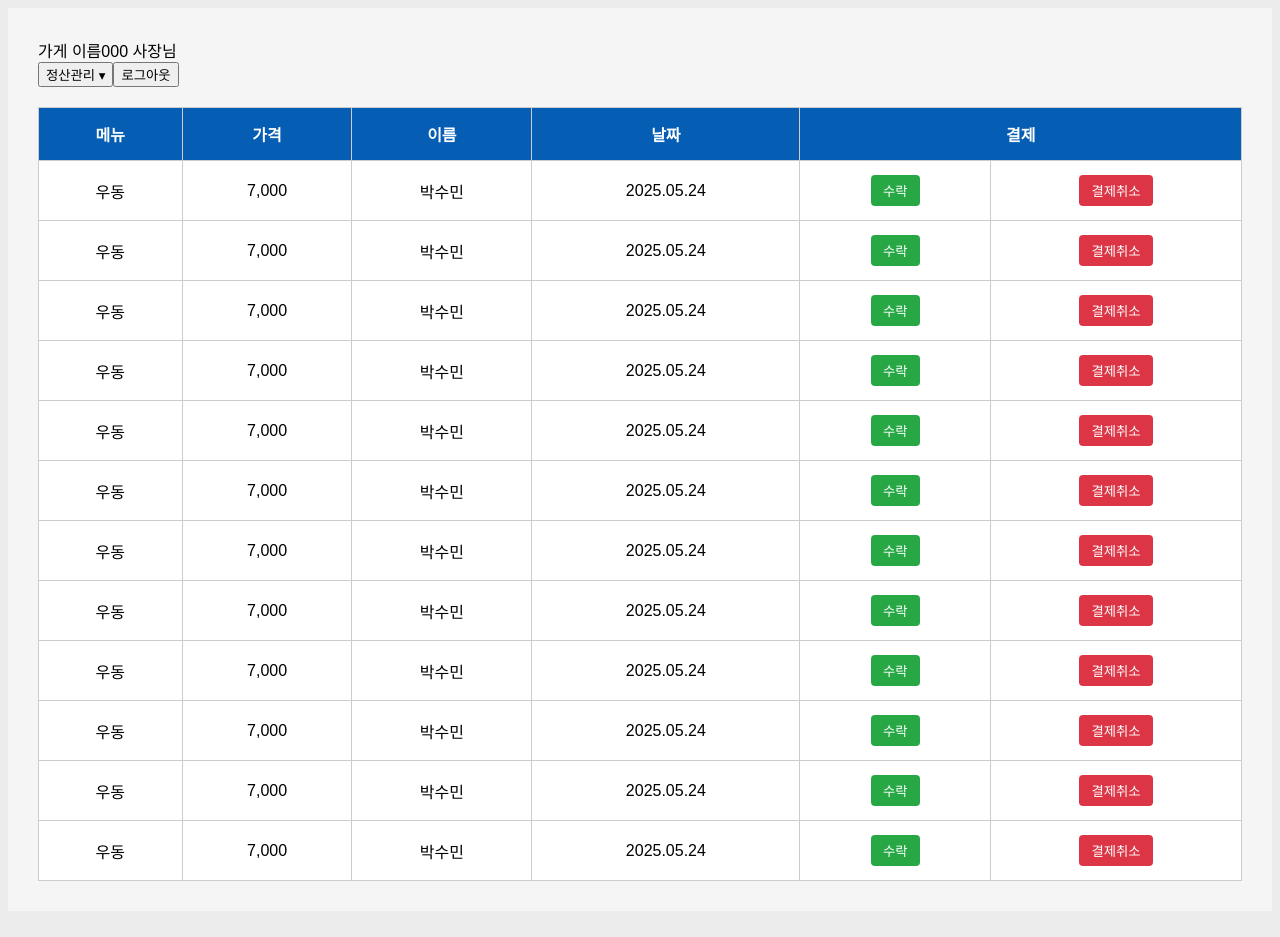
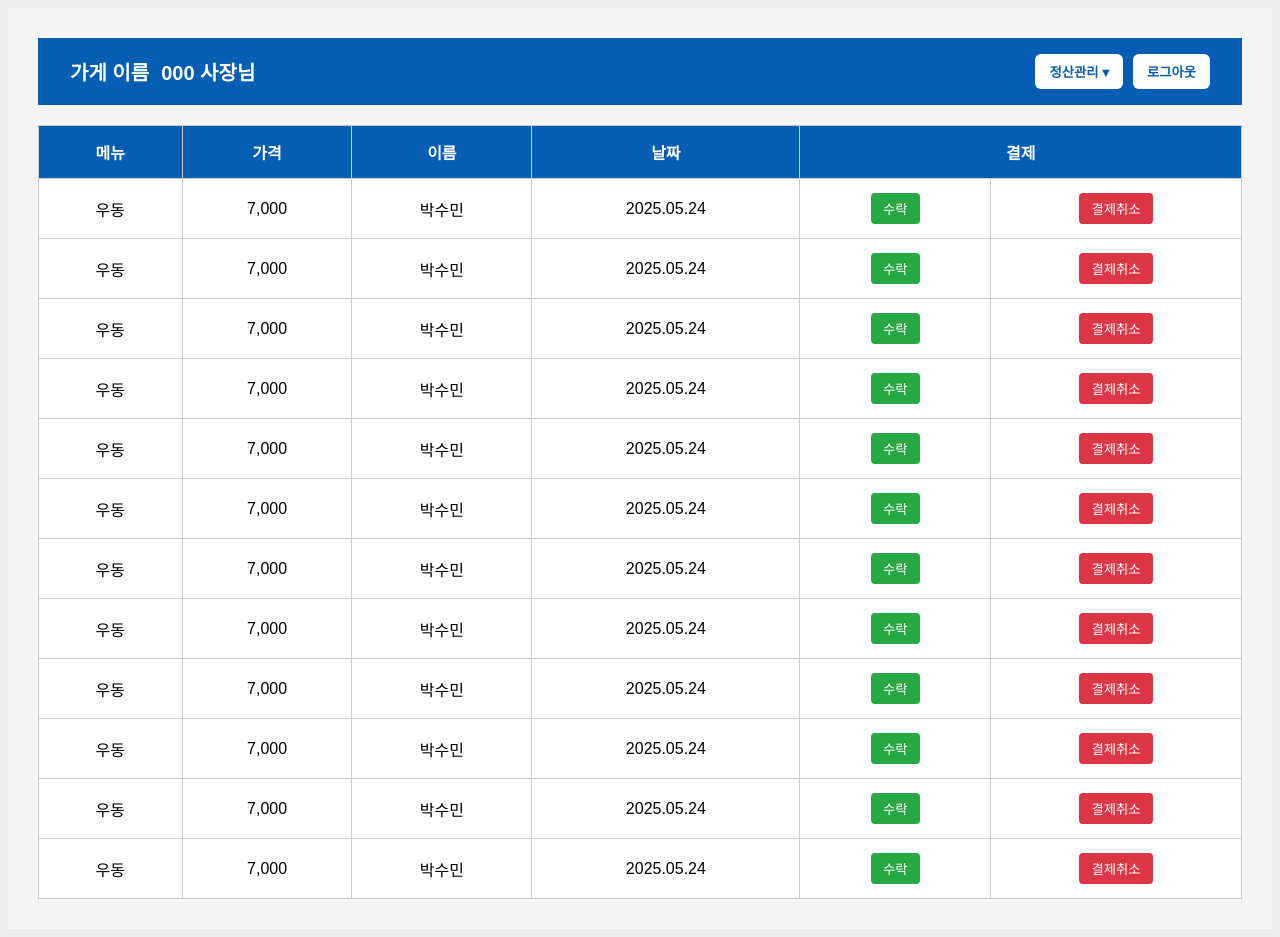
Before and after one commit to sangyunjeon/dmu-pay, a React (Create React App) app: page /merchant in a window 1280 px wide. Built offline with nearby package versions, Linux system fonts and the light colour scheme.

Commit message:
header design

```diff
--- a/src/components/MerchantHeader.css
+++ b/src/components/MerchantHeader.css
@@ -1,33 +1,73 @@
+.merchant-header {
+  display: flex;
+  justify-content: space-between;
+  align-items: center;
+  background-color: #055db4;
+  color: white;
+  padding: 16px 32px;
+  font-size: 18px;
+}
+
+.merchant-info {
+  display: flex;
+  align-items: center;
+  gap: 12px;
+  font-weight: bold;
+  font-size: 20px;
+}
+
 .merchant-actions {
   position: relative;
   display: flex;
   align-items: center;
+  gap: 10px;
 }
 
-.merchant-actions .dropdown {
-  position: relative;
+/* 공통 버튼 스타일 */
+.merchant-actions button {
+  padding: 8px 14px;
+  border: none;
+  border-radius: 6px;
+  font-weight: bold;
+  cursor: pointer;
+  background-color: white;
+  color: #055db4;
+  transition: background-color 0.2s ease;
 }
 
-.merchant-actions .dropdown-menu {
+.merchant-actions button:hover {
+  background-color: #e6f0fc;
+}
+
+/* 드롭다운 메뉴 */
+.dropdown-menu {
   position: absolute;
-  top: 40px;
-  right: 0;
+  top: 45px;
+  right: 90px;
   background-color: white;
+  color: #333;
   border: 1px solid #ccc;
   box-shadow: 0px 2px 8px rgba(0,0,0,0.15);
   list-style: none;
   padding: 0;
   margin: 0;
   z-index: 10;
-  min-width: 140px;
+  border-radius: 6px;
+  overflow: hidden;
+  min-width: 160px;
 }
 
-.merchant-actions .dropdown-menu li {
-  padding: 10px 15px;
+.dropdown-menu li {
+  padding: 12px 16px;
   cursor: pointer;
-  font-size: 14px;
+  font-size: 15px;
+  border-bottom: 1px solid #eee;
 }
 
-.merchant-actions .dropdown-menu li:hover {
-  background-color: #f0f0f0;
+.dropdown-menu li:last-child {
+  border-bottom: none;
 }
+
+.dropdown-menu li:hover {
+  background-color: #f2f9ff;
+}
```
